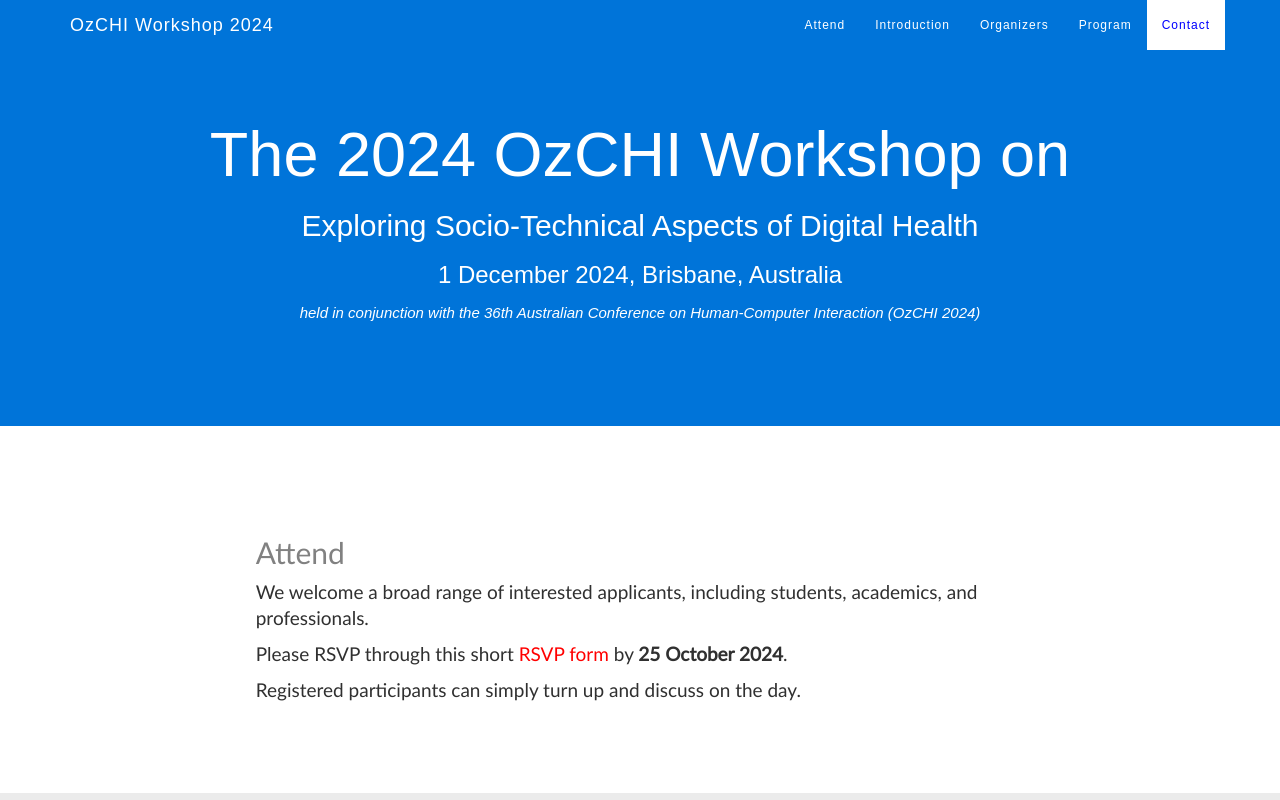
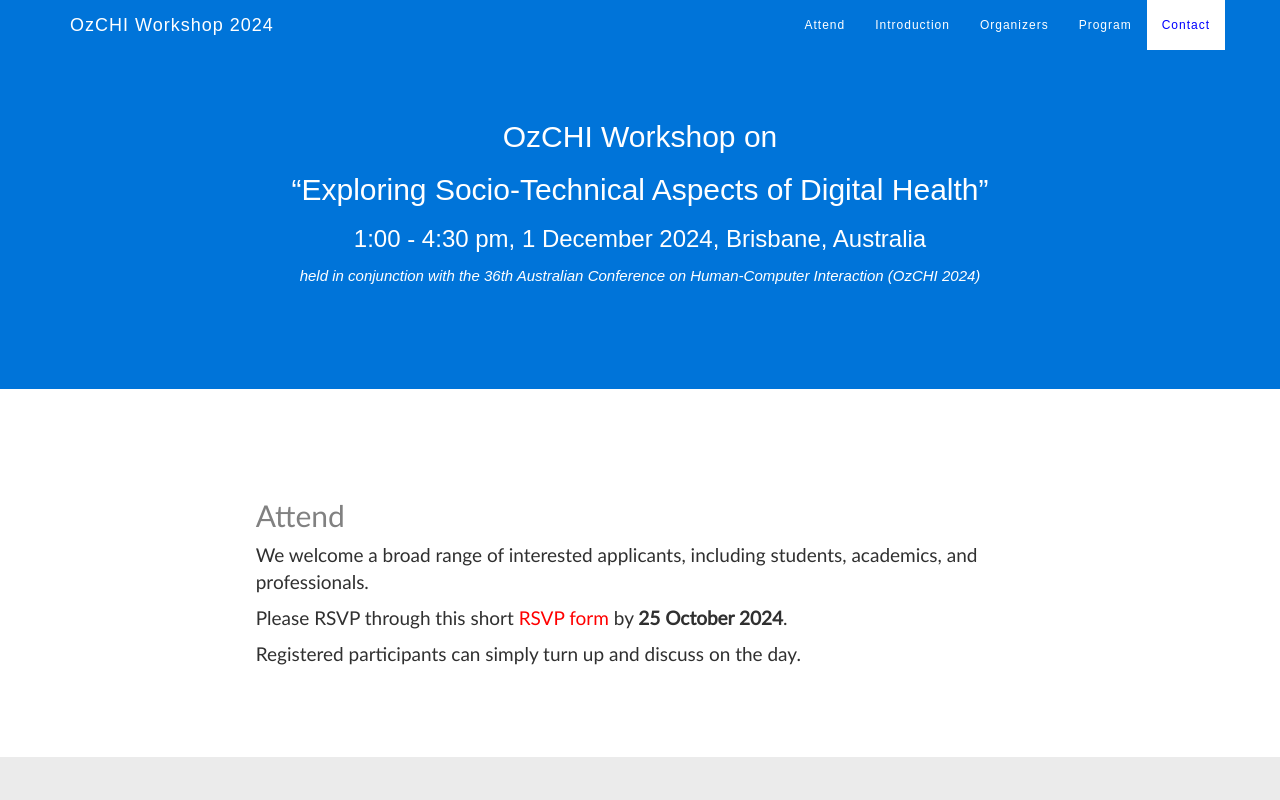
Before and after one commit to ozchi-stadh/ozchi-stadh.github.io, a plain HTML site: page index.html in a window 1280 px wide. Shown: the top 800 px of the page. Drawn offline with nearby package versions, Linux system fonts and the light colour scheme; a web font is replaced by a local one.

Commit message:
Update format

```diff
--- a/index.html
+++ b/index.html
@@ -39,10 +39,10 @@
     </div>
 </nav>
 <div class="jumbotron text-center">
-    <h1>The 2024 OzCHI Workshop on</h1>
-    <h2>Exploring Socio-Technical Aspects of Digital Health
+    <h2>OzCHI Workshop on</h2>
+    <h2>“Exploring Socio-Technical Aspects of Digital Health”
 </h2>
-    <h3>1 December 2024, Brisbane, Australia</h3>
+    <h3>1:00 - 4:30 pm, 1 December 2024, Brisbane, Australia</h3>
     <i>held in conjunction with the 36th Australian Conference on Human-Computer Interaction (OzCHI 2024)</i>
 </div>
 
```
